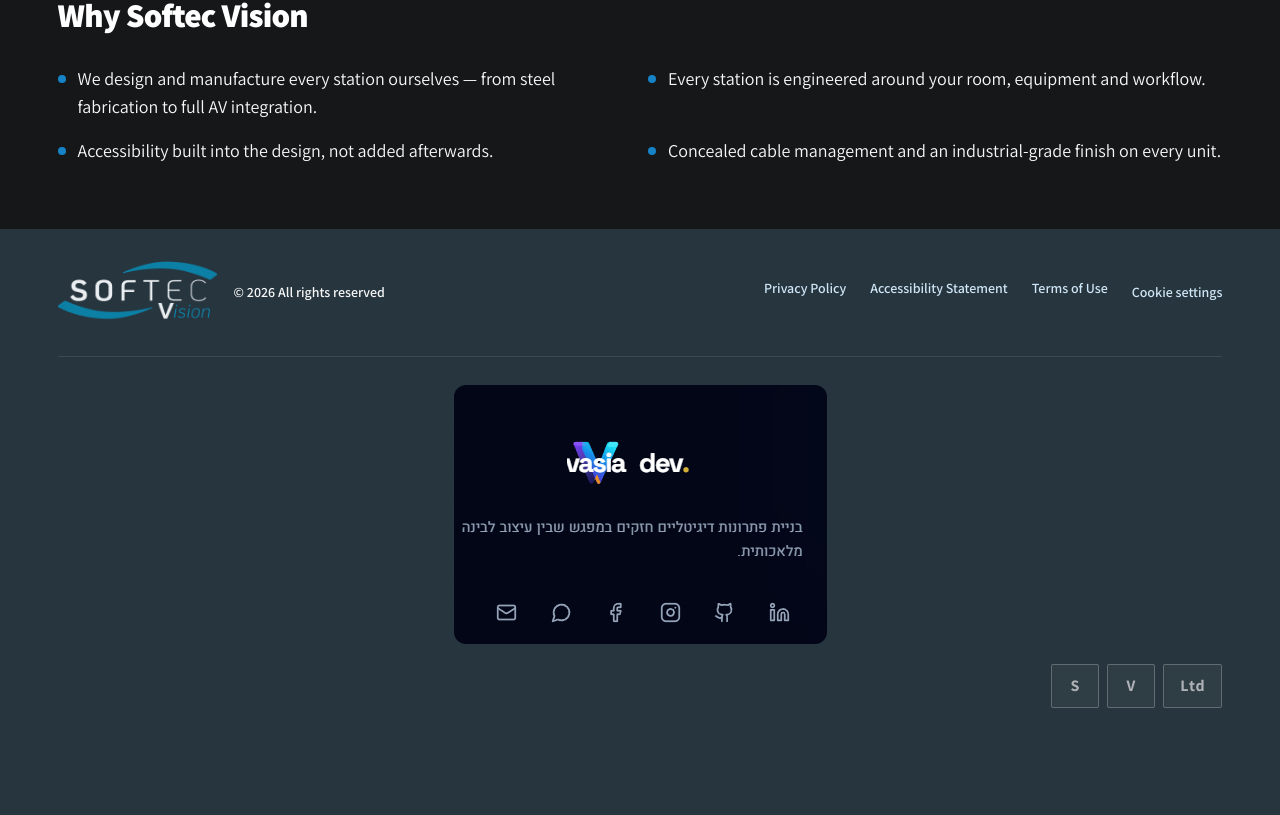
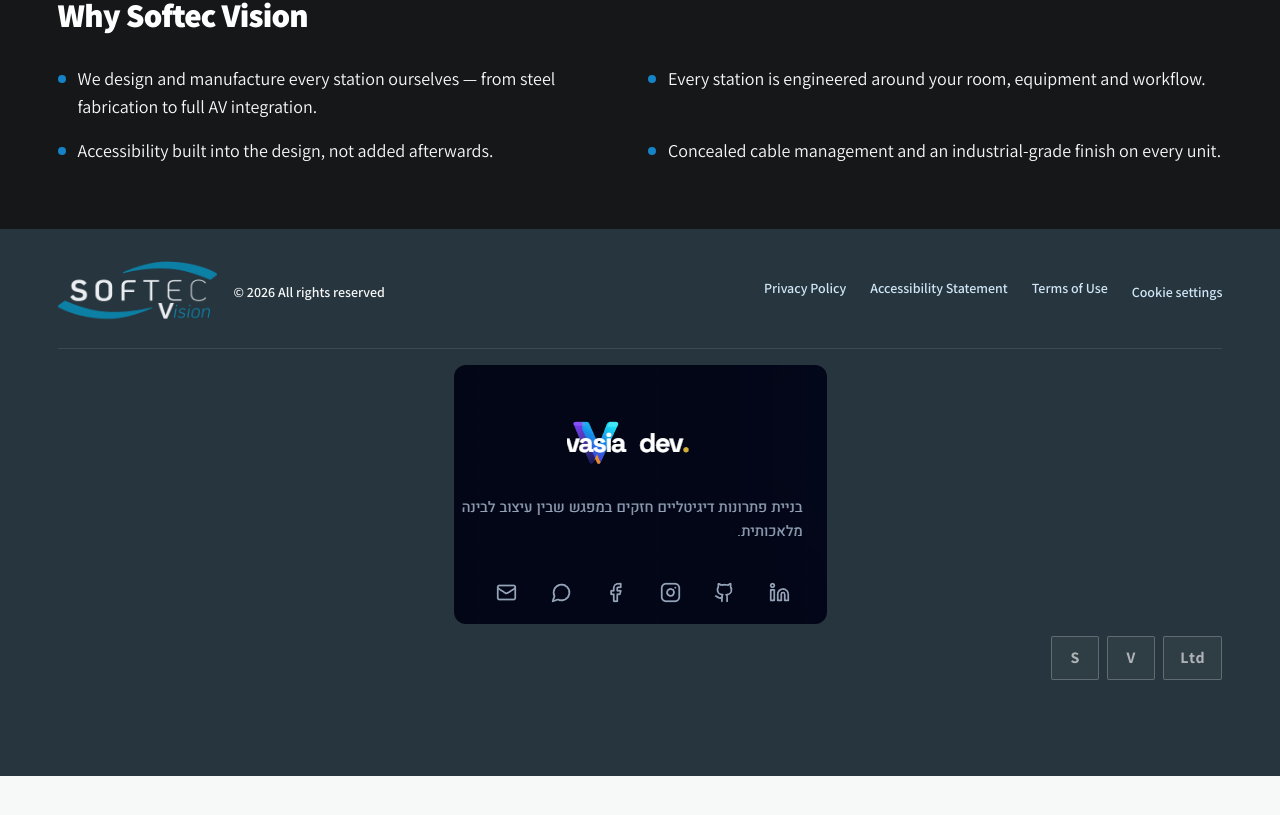
Before and after one commit to ward3107/softec-vision, a Next.js app in the folder web/: page /en/about in a window 1280 px wide. Shown: the part 927-1742 px from the top of the page. After the commit the page ends 1703 px from the top, so only its background shows below. Built offline with nearby package versions, Linux system fonts and the light colour scheme; no server answers.

Commit message:
Refine footer and accessibility widget layout

```diff
--- a/web/src/components/Footer.tsx
+++ b/web/src/components/Footer.tsx
@@ -20,7 +20,7 @@ export default async function Footer() {
           accessibility dock (fixed, up to ~124px tall at the bottom-5 corner)
           when the page is scrolled all the way down — otherwise it covers
           the creator signature. */}
-      <div className="mx-auto max-w-shell px-[clamp(20px,4.5vw,72px)] pb-36 pt-8 text-sm">
+      <div className="mx-auto max-w-shell px-[clamp(20px,4.5vw,72px)] pb-24 pt-6 text-sm sm:pt-8">
         <div className="flex flex-wrap items-center justify-between gap-6">
           <div className="flex flex-wrap items-center gap-4">
             <span className="block w-[160px]">
@@ -37,7 +37,7 @@ export default async function Footer() {
             <CookiePreferencesLink label={t('cookiePreferences')} />
           </nav>
         </div>
-        <div className="mt-8 flex flex-col items-center gap-5 border-t border-white/10 pt-7">
+        <div className="mt-6 flex flex-col items-center gap-3 border-t border-white/10 pt-4">
           <CreatorSignature />
           <span className="self-end opacity-80 transition-opacity hover:opacity-100">
             <AdminEntrance />
```
